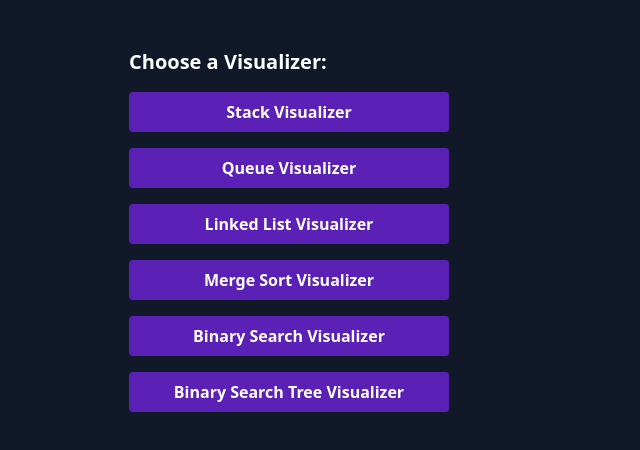
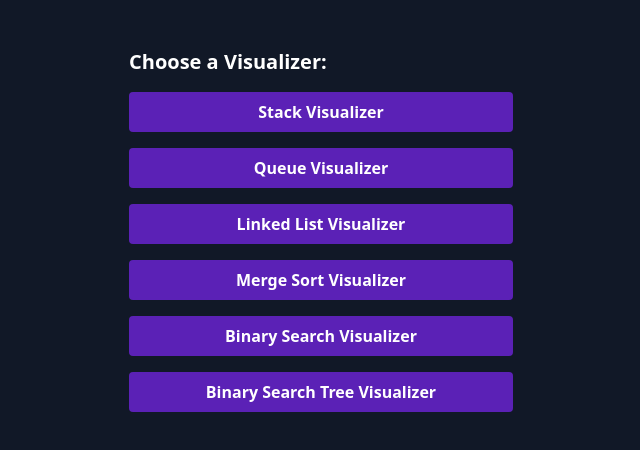
Before and after one commit to kalyan-sama/DSA-Visualizer, a React (Vite) app: page / in a window 1280 px wide. Shown: the top 450 px of the page, without its empty margins (319-959 px from the left). Built offline with nearby package versions, Linux system fonts and the light colour scheme.

Commit message:
update App.tsx and no of nodes in BST

```diff
--- a/src/App.tsx
+++ b/src/App.tsx
@@ -7,35 +7,43 @@ import MergeSortVisualizer from "./components/mergeSortVisualizer";
 import BinarySearchVisualizer from "./components/binarySearchVisualizer";
 import BST from "./components/BST";
 
+const visualizers = {
+  stack: { component: StackVisualizer, name: "Stack Visualizer" },
+  queue: { component: QueueVisualizer, name: "Queue Visualizer" },
+  linkedList: { component: LinkedListVisualizer, name: "Linked List Visualizer" },
+  mergeSort: { component: MergeSortVisualizer, name: "Merge Sort Visualizer" },
+  binarySearch: { component: BinarySearchVisualizer, name: "Binary Search Visualizer" },
+  bst: { component: BST, name: "Binary Search Tree Visualizer" },
+};
 
-enum VisualizerType {
-  STACK,
-  QUEUE,
-  LINKEDLIST,
-  MERGESORT,
-  BINARYSEARCH,
-  BST,
-}
+type VisualizerKey = keyof typeof visualizers;
 
 const App: React.FC = () => {
-  const [currentVisualizer, setCurrentVisualizer] =
-    useState<VisualizerType | null>(null);
+  const [currentVisualizer, setCurrentVisualizer] = useState<VisualizerKey | null>(null);
 
-  const handleVisualizerClick = (visualizerType: VisualizerType) => {
-    setCurrentVisualizer(visualizerType);
-    console.log(currentVisualizer);
+  const handleVisualizerClick = (visualizerKey: VisualizerKey) => {
+    setCurrentVisualizer(visualizerKey);
   };
 
   const handleBackClick = () => {
-    setCurrentVisualizer(null); //set the currentVisualizer to 'null' so that the visualizers list can be displayed
+    setCurrentVisualizer(null);
   };
 
+  const VisualizerButton: React.FC<{ visualizerKey: VisualizerKey; className?: string }> = ({ visualizerKey, className = "" }) => (
+    <button
+      className={`bg-purple-800 text-white font-semibold p-2 rounded hover:bg-purple-900 ${className}`}
+      onClick={() => handleVisualizerClick(visualizerKey)}
+    >
+      {visualizers[visualizerKey].name}
+    </button>
+  );
+
   const renderVisualizer = () => {
-    switch (currentVisualizer) {
-      case VisualizerType.STACK:
+    if (currentVisualizer !== null) {
+      const VisualizerComponent = visualizers[currentVisualizer].component;
       return (
         <>
-            <StackVisualizer />
+          <VisualizerComponent />
           <button
             className="bg-purple-800 text-white font-semibold p-2 rounded hover:bg-purple-900 m-3"
             onClick={handleBackClick}
@@ -44,126 +52,30 @@ const App: React.FC = () => {
           </button>
         </>
       );
+    }
 
-      case VisualizerType.QUEUE:
-        return (
-          <>
-            <QueueVisualizer />
-            <button
-              className="bg-purple-800 text-white font-semibold p-2 rounded hover:bg-purple-900 m-3"
-              onClick={handleBackClick}
-            >
-              Back
-            </button>
-          </>
-        );
-
-      case VisualizerType.LINKEDLIST:
-        return (
-          <>
-            <LinkedListVisualizer />
-            <button
-              className="bg-purple-800 text-white font-semibold p-2 rounded hover:bg-purple-900 m-3"
-              onClick={handleBackClick}
-            >
-              Back
-            </button>
-          </>
-        );
-
-      case VisualizerType.MERGESORT:
-        return (
-          <>
-            <MergeSortVisualizer />
-            <button
-              className="bg-purple-800 text-white font-semibold p-2 rounded hover:bg-purple-900 m-3"
-              onClick={handleBackClick}
-            >
-              Back
-            </button>
-          </>
-        );
-
-      case VisualizerType.BINARYSEARCH:
-        return (
-          <>
-            <BinarySearchVisualizer />
-            <button
-              className="bg-purple-800 text-white font-semibold p-2 rounded hover:bg-purple-900 m-3"
-              onClick={handleBackClick}
-            >
-              Back
-            </button>
-          </>
-        );
-
-        case VisualizerType.BST:
-        return (
-          <>
-            <BST />
-            <button
-              className="bg-purple-800 text-white font-semibold p-2 rounded hover:bg-purple-900 m-3"
-              onClick={handleBackClick}
-            >
-              Back
-            </button>
-          </>
-        );
-      default:
-        // Render the list of visualizers (cards)
     return (
       <div className="max-w-md w-full p-8 mx-auto">
         <h1 className="text-xl text-white font-semibold mb-3">
           Choose a Visualizer:
         </h1>
-            <div className="flex flex-col">
-              <button
-                className="flex-1 max-w-xs bg-purple-800 text-white font-semibold p-2 rounded hover:bg-purple-900 mb-3 mr-2	text-center"
-                onClick={() => handleVisualizerClick(VisualizerType.STACK)}
-              >
-                Stack Visualizer
-              </button>
-
-              <button
-                className="flex-1 max-w-xs bg-purple-800 text-white font-semibold p-2 rounded hover:bg-purple-900 mb-3 mr-2 text-center"
-                onClick={() => handleVisualizerClick(VisualizerType.QUEUE)}
-              >
-                Queue Visualizer
-              </button>
-
-              <button
-                className="flex-1 max-w-xs bg-purple-800 text-white font-semibold p-2 rounded hover:bg-purple-900 mb-3 mr-2 text-center"
-                onClick={() => handleVisualizerClick(VisualizerType.LINKEDLIST)}
-              >
-                Linked List Visualizer
-              </button>
-
-              <button
-                className="flex-1 max-w-xs bg-purple-800 text-white font-semibold p-2 rounded hover:bg-purple-900 mb-3 mr-2 text-center"
-                onClick={() => handleVisualizerClick(VisualizerType.MERGESORT)}
-              >
-                Merge Sort Visualizer
-              </button>
-
-              <button
-                className="flex-1 max-w-xs bg-purple-800 text-white font-semibold p-2 rounded hover:bg-purple-900 mb-3 mr-2 text-center"
-                onClick={() => handleVisualizerClick(VisualizerType.BINARYSEARCH)}
-              >
-                Binary Search Visualizer
-              </button>
-              <button
-                className="flex-1 max-w-xs bg-purple-800 text-white font-semibold p-2 rounded hover:bg-purple-900 mb-3 mr-2 text-center"
-                onClick={() => handleVisualizerClick(VisualizerType.BST)}
-              >
-                Binary Search Tree Visualizer
-              </button>
+        <div className="grid grid-cols-1 gap-4">
+          <VisualizerButton visualizerKey="stack" className="col-span-1" />
+          <VisualizerButton visualizerKey="queue" className="col-span-1" />
+          <VisualizerButton visualizerKey="linkedList" className="col-span-1" />
+          <VisualizerButton visualizerKey="mergeSort" className="col-span-1" />
+          <VisualizerButton visualizerKey="binarySearch" className="col-span-1" />
+          <VisualizerButton visualizerKey="bst" className="col-span-1" />
         </div>
       </div>
     );
-    }
   };
 
-  return <div className="h-full w-full flex flex-col items-center justify-center bg-gray-900">{renderVisualizer()}</div>;
+  return (
+    <div className="h-full w-full flex flex-col items-center justify-center bg-gray-900">
+      {renderVisualizer()}
+    </div>
+  );
 };
 
 export default App;
--- a/src/components/BST.tsx
+++ b/src/components/BST.tsx
@@ -16,7 +16,7 @@ interface TreeNode {
   right: TreeNode | null;
 }
 
-const MAX_ARRAY_SIZE = 15;
+const MAX_ARRAY_SIZE = 12;
 const border_yellow = "#eab308";
 const bg_yellow = "#713f12";
 const border_green = "#0ad655";
```
Lines whose indentation alone changed are shown as unchanged.
